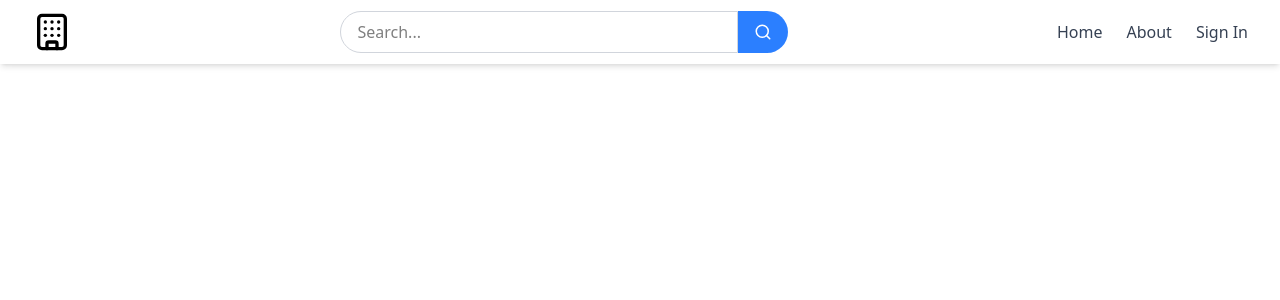
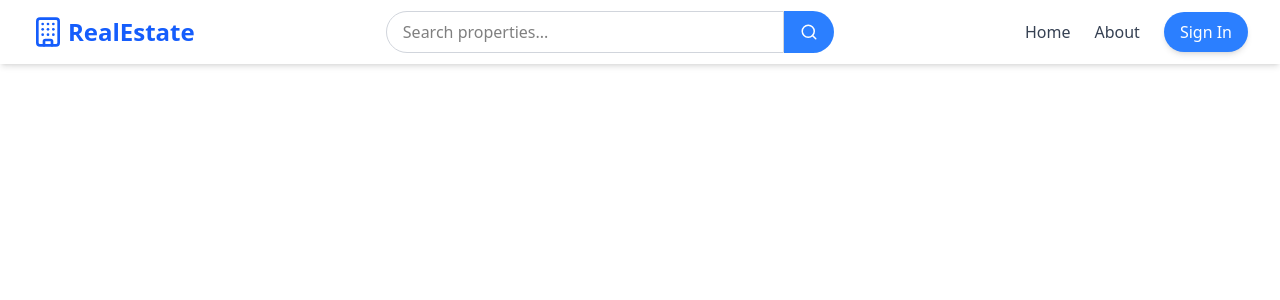
Before and after one commit to hussainjamal760/mern-real-estate, a React (Vite) app in the folder client/: page /about in a window 1280 px wide. Shown: the top 300 px of the page. Built offline with nearby package versions, Linux system fonts and the light colour scheme.

Commit message:
header updated

```diff
--- a/client/src/App.jsx
+++ b/client/src/App.jsx
@@ -6,6 +6,7 @@ import Profile from './pages/Profile'
 import SignIN from './pages/SignIn'
 import SignUp from './pages/SignUp'
 import Navbar from './components/Navbar'
+import PrivateRoute from './components/PrivateRoute'
 
 const App = () => {
   return (
@@ -14,7 +15,9 @@ const App = () => {
     <Routes>
       <Route path='/' element={<Home/>}/>
       <Route path='/about' element={<About/>}/>
+      <Route element={<PrivateRoute/>}>
       <Route path='/profile' element={<Profile/>}/>
+      </Route>
       <Route path='/sign-in' element={<SignIN/>}/>
       <Route path='/sign-up' element={<SignUp/>}/>
     </Routes>
--- a/client/src/components/Navbar.jsx
+++ b/client/src/components/Navbar.jsx
@@ -1,18 +1,20 @@
 import { useState } from "react";
 import { Menu, X, Search, Building } from "lucide-react";
-import {Link} from "react-router-dom"
+import { Link } from "react-router-dom";
+import { useSelector } from "react-redux";
 
 export default function Navbar() {
   const [open, setOpen] = useState(false);
+  const { currentUser } = useSelector((state) => state.user);
 
   return (
     <nav className="bg-white shadow-md fixed top-0 left-0 w-full z-50">
       <div className="max-w-7xl mx-auto px-4 sm:px-6 lg:px-8">
         <div className="flex justify-between h-16 items-center">
-
-          <div className="flex-shrink-0 text-2xl font-bold">
-            <Link to={'/'}>
-                <Building size={40}/>
+          <div className="flex-shrink-0 text-2xl font-bold flex items-center gap-2 text-blue-600">
+            <Link to={"/"} className="flex items-center gap-1">
+              <Building size={32} className="text-blue-600" />
+              <span className="hidden sm:block font-semibold">RealEstate</span>
             </Link>
           </div>
 
@@ -20,19 +22,40 @@ export default function Navbar() {
             <div className="flex w-full max-w-md">
               <input
                 type="text"
-                placeholder="Search..."
+                placeholder="Search properties..."
                 className="w-full px-4 py-2 rounded-l-full border border-gray-300 focus:outline-none focus:ring-2 focus:ring-blue-500"
               />
-              <button className="bg-blue-500 hover:bg-blue-600 text-white px-4 rounded-r-full flex items-center justify-center">
+              <button className="bg-blue-500 hover:bg-blue-600 text-white px-4 rounded-r-full flex items-center justify-center transition">
                 <Search size={18} />
               </button>
             </div>
           </div>
 
-          <div className="hidden md:flex space-x-6 text-gray-700 font-medium">
-            <Link to="/" className="hover:text-blue-500">Home</Link>
-            <Link to="/about" className="hover:text-blue-500">About</Link>
-            <Link to="/sign-in" className="hover:text-blue-500">Sign In</Link>
+          {/* Links */}
+          <div className="hidden md:flex items-center space-x-6 text-gray-700 font-medium">
+            <Link to="/" className="hover:text-blue-600 transition">
+              Home
+            </Link>
+            <Link to="/about" className="hover:text-blue-600 transition">
+              About
+            </Link>
+
+            {currentUser ? (
+              <Link to="/profile" className="flex items-center gap-2">
+                <img
+                  className="rounded-full h-9 w-9 object-cover border-2 border-blue-500 hover:scale-105 transition"
+                  src={currentUser.avatar}
+                  alt="profile"
+                />
+              </Link>
+            ) : (
+              <Link
+                to="/sign-in"
+                className="px-4 py-2 bg-blue-500 text-white rounded-full hover:bg-blue-600 transition shadow-md"
+              >
+                Sign In
+              </Link>
+            )}
           </div>
 
           <div className="md:hidden">
@@ -42,25 +65,31 @@ export default function Navbar() {
           </div>
         </div>
       </div>
+
       {open && (
-  <div className="md:hidden bg-white shadow-md px-4 py-2 space-y-2">
+        <div className="md:hidden bg-white shadow-md px-4 py-3 space-y-2 animate-slideDown">
           <Link
             to="/"
-      className="block w-full text-center py-2 rounded-md hover:bg-blue-50 hover:text-blue-500"
+            className="block w-full text-center py-2 rounded-md hover:bg-blue-50 hover:text-blue-600 transition"
           >
             Home
           </Link>
           <Link
             to="/about"
-      className="block w-full text-center py-2 rounded-md hover:bg-blue-50 hover:text-blue-500"
+            className="block w-full text-center py-2 rounded-md hover:bg-blue-50 hover:text-blue-600 transition"
           >
             About
           </Link>
-    <Link
-      to="/sign-in"
-      className="block w-full text-center py-2 rounded-md hover:bg-blue-50 hover:text-blue-500"
-    >
-      Sign In
+          <Link to="/profile" className="flex justify-center items-center">
+            {currentUser ? (
+              <img
+                className="rounded-full h-8 w-8 object-cover border border-blue-400"
+                src={currentUser.avatar}
+                alt="profile"
+              />
+            ) : (
+              <span className="text-blue-600 font-medium">Sign In</span>
+            )}
           </Link>
 
           <div className="flex mt-2">
@@ -69,13 +98,12 @@ export default function Navbar() {
               placeholder="Search..."
               className="w-full px-4 py-2 rounded-l-full border border-gray-300 focus:outline-none focus:ring-2 focus:ring-blue-500"
             />
-      <button className="bg-blue-500 hover:bg-blue-600 text-white px-4 rounded-r-full flex items-center justify-center">
+            <button className="bg-blue-500 hover:bg-blue-600 text-white px-4 rounded-r-full flex items-center justify-center transition">
               <Search size={18} />
             </button>
           </div>
         </div>
       )}
-
     </nav>
   );
 }
--- /dev/null
+++ b/client/src/components/PrivateRoute.jsx
@@ -0,0 +1,10 @@
+import React from 'react'
+import { useSelector } from 'react-redux'
+import { Navigate, Outlet } from 'react-router-dom'
+
+const PrivateRoute = () => {
+  const {currentUser} = useSelector((state) => state.user)
+  return currentUser ? <Outlet/> : <Navigate to='/sign-in'/>
+}
+
+export default PrivateRoute
```
Lines whose indentation alone changed are shown as unchanged.
